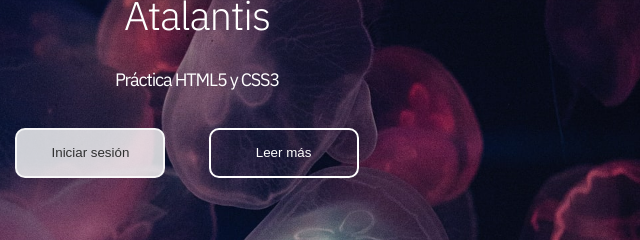
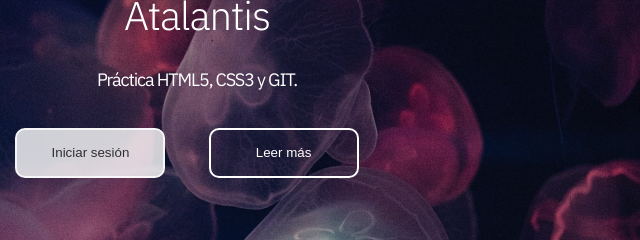
Before and after one commit to Luggi-ops/Atalantis, a plain HTML site: page index.html in a window 1280 px wide. Shown: the part 177-417 px from the top of the page, 443-1083 px from the left. Drawn offline with Linux system fonts and the light colour scheme.

Commit message:
Probando push desde ramas

```diff
--- a/index.html
+++ b/index.html
@@ -26,7 +26,7 @@
         <div class="contenido-header container">
 
             <h1>Atalantis</h1>
-            <p>Práctica HTML5 y CSS3</p>
+            <p>Práctica HTML5, CSS3 y GIT.</p>
 
             <div class="botones-header">
                 <button class="boton-oscuro">Iniciar sesión</button>
```
